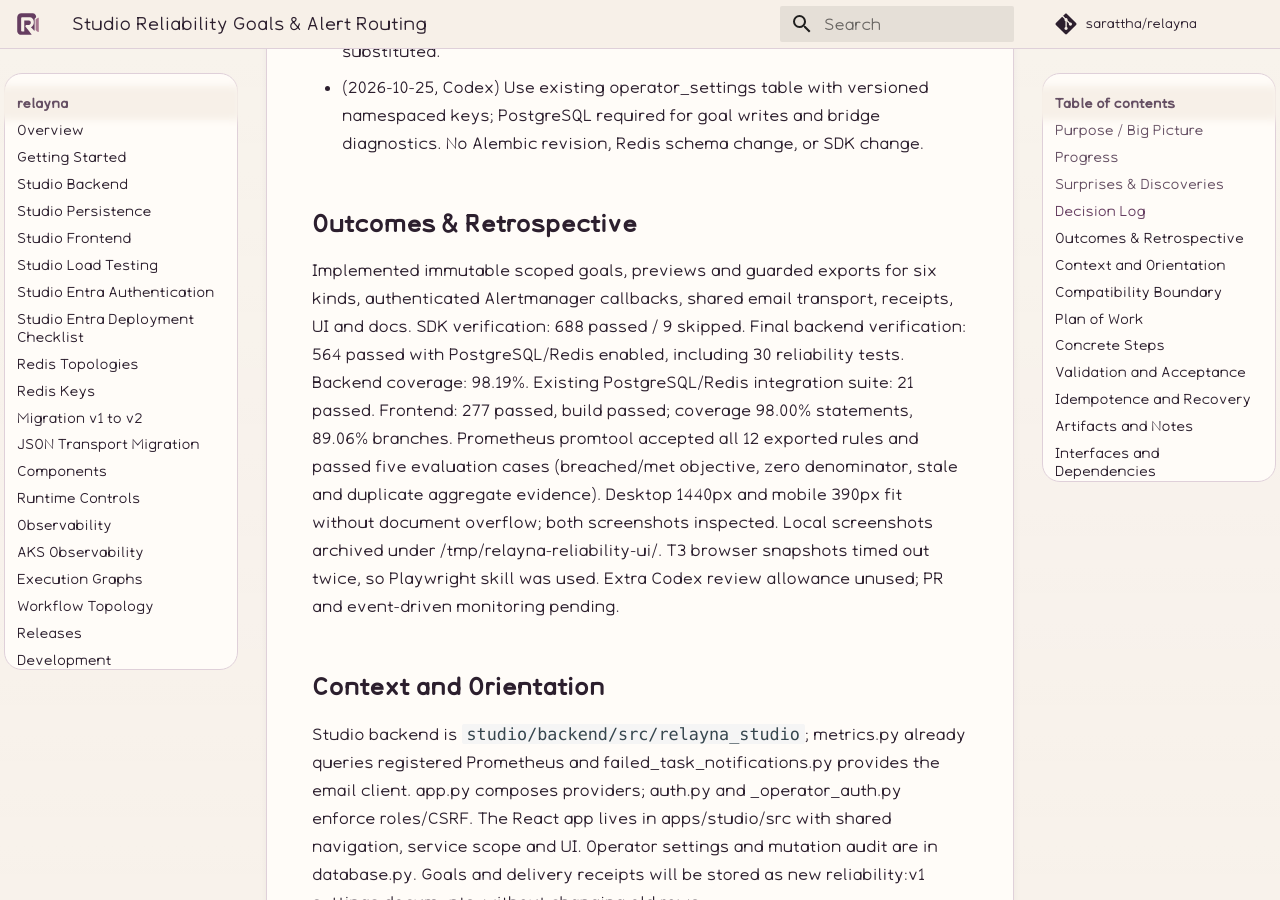
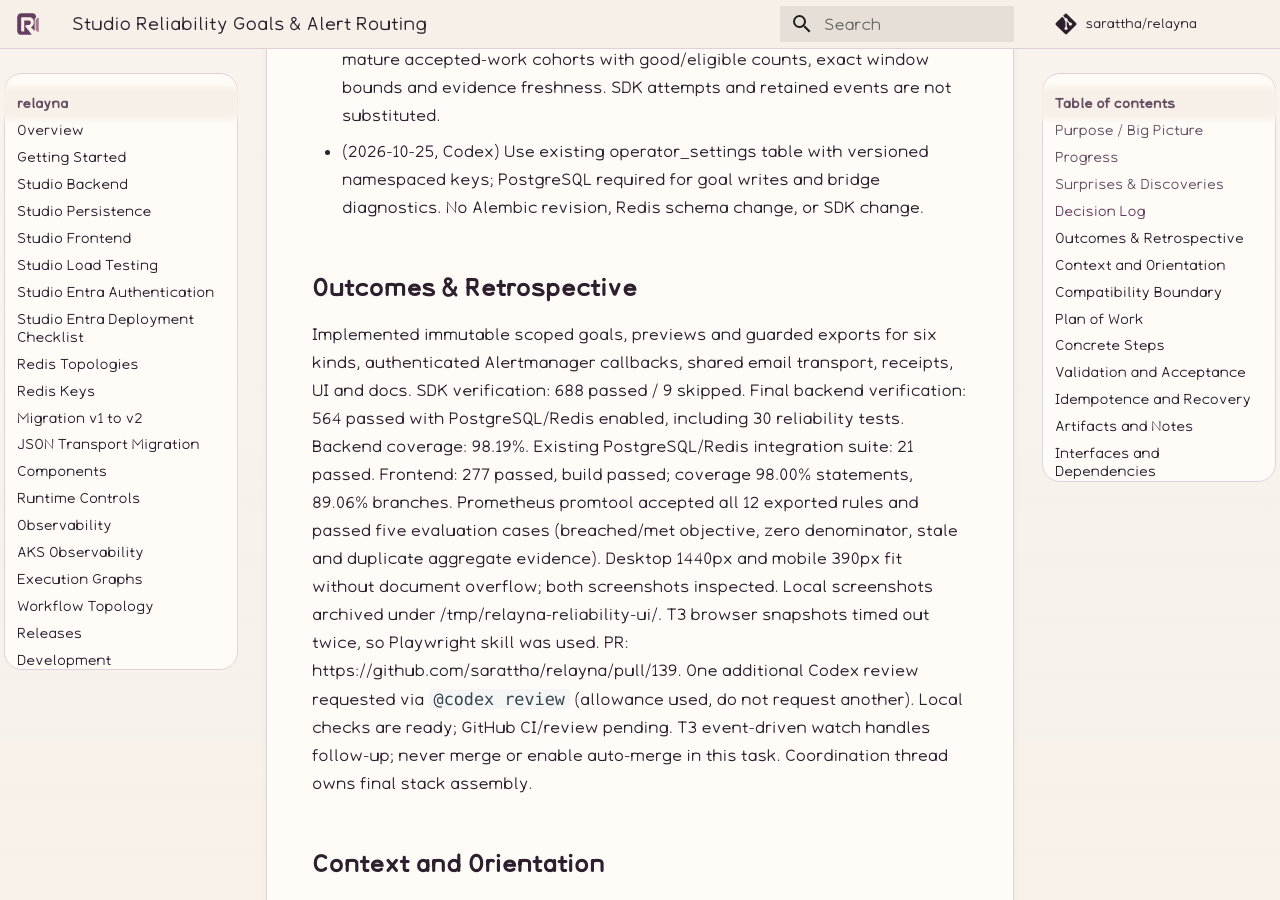
Before and after one commit to sarattha/relayna, an MkDocs documentation site: the page built from docs/internal/studio-reliability-execplan.md, in a window 1280 px wide and 900 px high, scrolled down 2012 px. Built offline with MkDocs 1.6.1 and Material for MkDocs 9.7.7, drawn with Linux system fonts in a browser that asks for light colours; comment, search, counter and statistics services are not loaded; some of the changed text lies outside the part shown.

Commit message:
docs: record reliability PR validation and review handoff

```diff
--- a/docs/internal/studio-reliability-execplan.md
+++ b/docs/internal/studio-reliability-execplan.md
@@ -16,7 +16,8 @@
 - [x] (2026-10-25) Implement persisted goal management, evidence preview, rule export and authenticated notification bridge.
 - [x] (2026-10-25) Implement responsive UI and behavioral tests; deliberately extend freeze manifests.
 - [x] (2026-10-25) Document instrumentation and operations; run verification and browser checks.
-- [ ] Commit, push, create/link PR against main, notify coordination and enable event-driven monitoring.
+- [x] (2026-10-25) Committed/pushed implementation and created/linked PR #139 against main; coordination notified of intended fourth layer.
+- [ ] Address review/CI events through T3 watch; coordination owns final restacking and migration ordering.
 
 ## Surprises & Discoveries
 
@@ -49,7 +50,10 @@
 (breached/met objective, zero denominator, stale and duplicate aggregate evidence).
 Desktop 1440px and mobile 390px fit without document overflow; both screenshots
 inspected. Local screenshots archived under /tmp/relayna-reliability-ui/. T3 browser snapshots timed out twice, so Playwright skill was used.
-Extra Codex review allowance unused; PR and event-driven monitoring pending.
+PR: https://github.com/sarattha/relayna/pull/139. One additional Codex review requested
+via `@codex review` (allowance used, do not request another). Local checks are ready;
+GitHub CI/review pending. T3 event-driven watch handles follow-up; never merge or
+enable auto-merge in this task. Coordination thread owns final stack assembly.
 
 ## Context and Orientation
 
```
